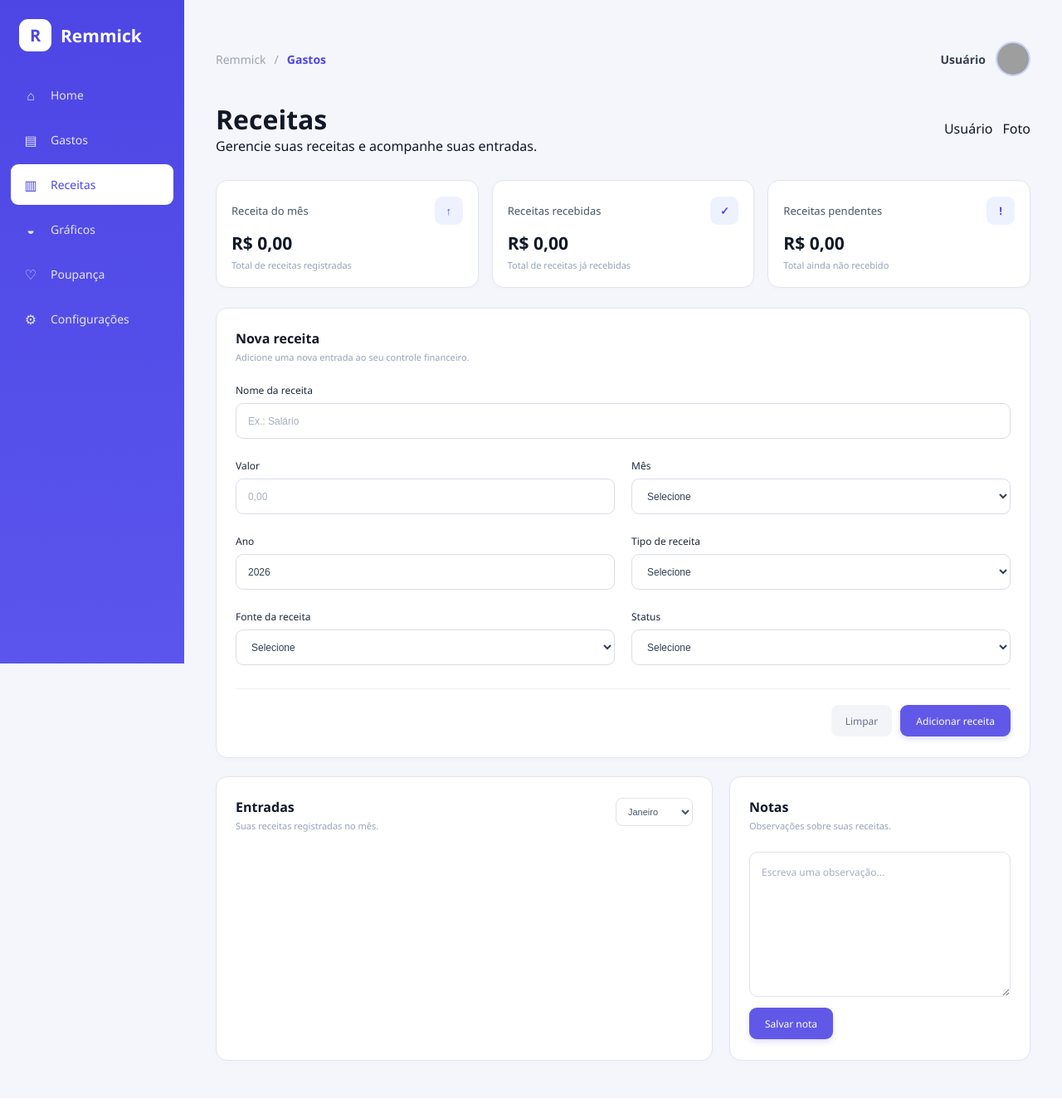
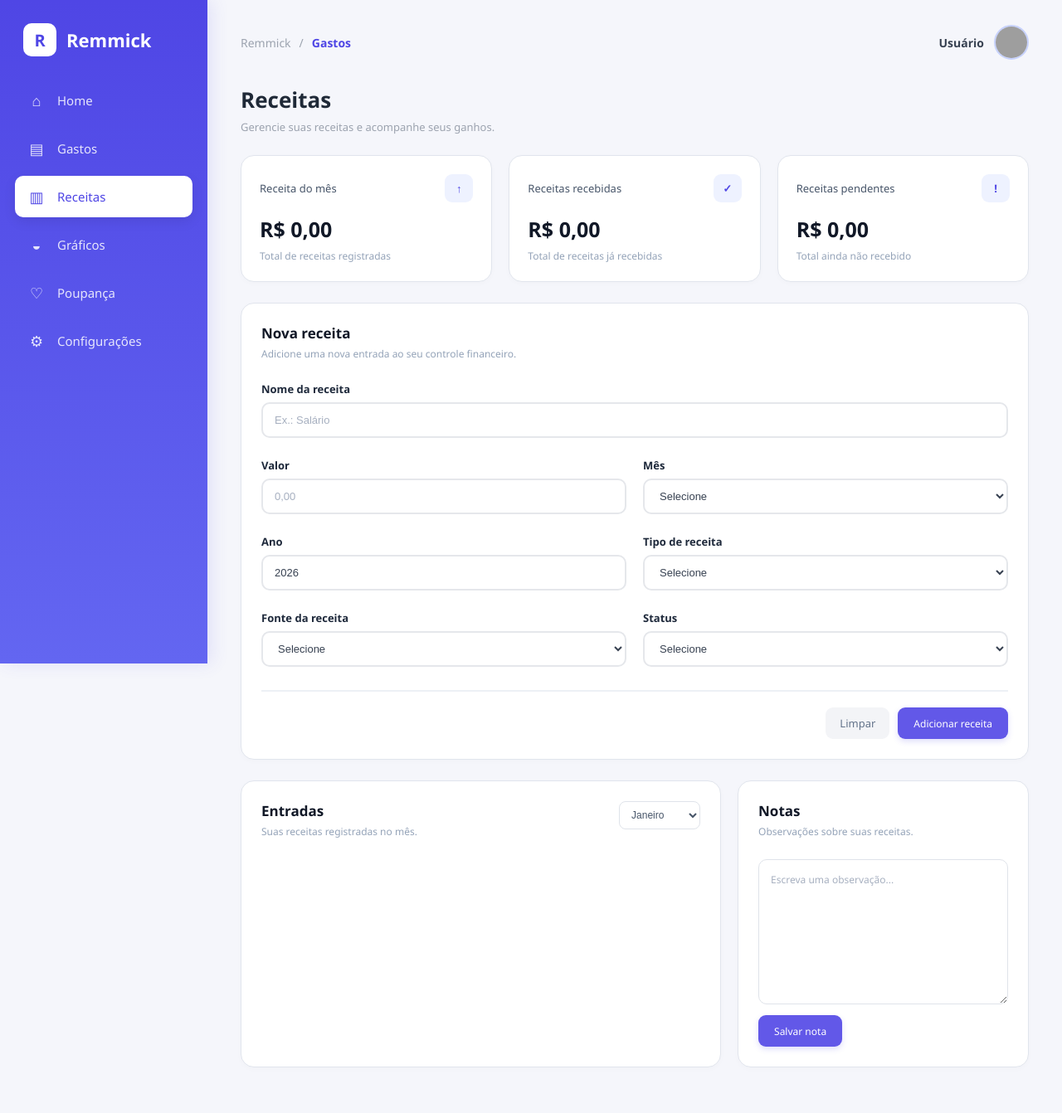
Before and after one commit to festa-enzo/Remmick-FinancialAssistant, a PHP site: page /Incomes.html in a window 1280 px wide. Shown: the whole page at 83% size. Before the commit the page ends 1280 px from the top, so only its background shows below. Run offline with PHP 8.4, Linux system fonts and the light colour scheme; grey boxes are pictures that could not be loaded.

Commit message:
alteração no css

````diff
--- a/Frontend/Home.html
+++ b/Frontend/Home.html
@@ -99,6 +99,9 @@
 
             </header>
 
+        <!-- =========================
+        TÍTULO DA PÁGINA
+        ========================== -->
 
         <section class="page-title">
 
--- a/Frontend/Incomes.html
+++ b/Frontend/Incomes.html
@@ -1,4 +1,3 @@
-```html
 <!DOCTYPE html>
 
 <html lang="pt-BR">
@@ -97,26 +96,21 @@
 
         <!-- CABEÇALHO -->
 
-        <header class="page-header">
+        <section class="page-title">
 
             <div>
+                <h1>Receitas</h1>
 
-                <h1>Receitas</h1>
-                <p>Gerencie suas receitas e acompanhe suas entradas.</p>
-
+                <p>
+                    Gerencie suas receitas e acompanhe seus ganhos.
+                </p>
             </div>
 
-            <div class="user-area">
+ <!--           <button type="button" class="primary-button" id="open-expense-form">
+                + Adicionar gasto
+            </button> -->
 
-                <span>Usuário</span>
-
-                <div class="user-photo">
-                    Foto
-                </div>
-
-            </div>
-
-        </header>
+        </section>
 
 
         <!-- CARDS -->
--- a/Frontend/Style/Expenses.css
+++ b/Frontend/Style/Expenses.css
@@ -538,7 +538,7 @@ grid-column: span 2;
 }
 
 .form-group label {
-color: #374151;
+color: #1e293b;
 font-size: 13px;
 font-weight: 600;
 }
--- a/Frontend/Style/Incomes.css
+++ b/Frontend/Style/Incomes.css
@@ -16,43 +16,52 @@ body {
 ========================= */
 
 .sidebar {
+    width: 250px;
+    min-height: 100vh;
+
+    background: linear-gradient(
+        180deg,
+        #4f46e5 0%,
+        #6366f1 100%
+    );
+    display: flex;
+    flex-direction: column;
+
+    padding: 28px 18px;
+
+    color: white;
+
     position: fixed;
     left: 0;
     top: 0;
+    bottom: 0;
 
-    width: 222px;
-    height: 100vh;
+    box-shadow: 5px 0 20px rgba(79, 70, 229, 0.12);
 
-    background: linear-gradient(
-        180deg,
-        #4d46e5 0%,
-        #5b55ed 100%
-    );
-
-    padding: 23px 13px;
-
-    color: white;
 }
 
+.sidebar-header {
+padding: 0 12px 35px;
+}
 
 .logo {
     display: flex;
     align-items: center;
 
-    gap: 11px;
+    gap: 12px;
 
     padding: 0 10px 28px;
 }
 
 
 .logo-icon {
-    width: 39px;
-    height: 39px;
+    width: 40px;
+    height: 40px;
 
     background: white;
     color: #4f46e5;
 
-    border-radius: 11px;
+    border-radius: 10px;
 
     display: flex;
     align-items: center;
@@ -64,7 +73,7 @@ body {
 
 
 .logo span {
-    font-size: 21px;
+    font-size: 22px;
     font-weight: 700;
 }
 
@@ -73,49 +82,53 @@ body {
     display: flex;
     flex-direction: column;
 
-    gap: 5px;
+    gap: 8px;
 }
 
 
 .menu-item {
-    height: 49px;
-
     display: flex;
     align-items: center;
 
-    gap: 15px;
+    gap: 14px;
 
-    padding: 0 15px;
+    padding: 13px 15px;
 
     color: rgba(255, 255, 255, 0.85);
 
     text-decoration: none;
 
-    border-radius: 9px;
+    border-radius: 10px;
 
-    font-size: 14px;
+    font-size: 15px;
 
-    transition: 0.2s;
+    transition: all 0.3s ease;
 }
 
 
 .menu-item:hover {
     background: rgba(255, 255, 255, 0.1);
+    color: white;
+
+
+    transform: translateX(2px);
 }
 
 
 .menu-item.active {
     background: white;
     color: #4f46e5;
+
+    box-shadow: 0 5px 15px rgba(0, 0, 0, 0.08);
 }
 
 
 .menu-icon {
-    width: 18px;
+    width: 22px;
 
     text-align: center;
 
-    font-size: 16px;
+    font-size: 18px;
 }
 
 
@@ -124,11 +137,14 @@ body {
 ========================= */
 
 .main-content {
-    margin-left: 222px;
+width: calc(100% - 250px);
 
-    min-height: 100vh;
 
-    padding: 28px 38px 45px;
+margin-left: 250px;
+
+padding: 30px 40px;
+
+
 }
 
 
@@ -211,7 +227,42 @@ object-fit: cover;
 
 
 }
+/* =========================
+   Título
+========================= */
 
+
+.page-title {
+display: flex;
+
+
+align-items: center;
+justify-content: space-between;
+
+margin-bottom: 25px;
+
+
+}
+
+.page-title h1 {
+color: #1f2937;
+
+
+font-size: 26px;
+
+margin-bottom: 6px;
+
+
+}
+
+.page-title p {
+color: #9ca3af;
+
+
+font-size: 13px;
+
+
+}
 
 /* =========================
    CARDS SUPERIORES
@@ -222,9 +273,9 @@ object-fit: cover;
 
     grid-template-columns: repeat(3, 1fr);
 
-    gap: 16px;
+    gap: 20px;
 
-    margin-bottom: 24px;
+    margin-bottom: 25px;
 }
 
 
@@ -233,13 +284,25 @@ object-fit: cover;
 
     border: 1px solid #e1e5ed;
 
-    border-radius: 14px;
+    border-radius: 16px;
 
-    padding: 19px 18px;
+    padding: 22px;
 
     min-height: 130px;
 
     box-shadow: 0 2px 7px rgba(15, 23, 42, 0.02);
+
+    transition: all 0.3s ease;
+
+}
+
+.summary-card:hover {
+transform: translateY(-3px);
+
+
+box-shadow: 0 15px 30px rgba(79, 70, 229, 0.10);
+
+
 }
 
 
@@ -250,7 +313,7 @@ object-fit: cover;
 
     justify-content: space-between;
 
-    margin-bottom: 8px;
+    margin-bottom: 15px;
 
     color: #475569;
 
@@ -272,23 +335,23 @@ object-fit: cover;
     align-items: center;
     justify-content: center;
 
-    font-weight: 600;
+    font-weight: 700;
 }
 
 
 .summary-card strong {
     display: block;
 
-    font-size: 21px;
+    font-size: 25px;
 
     color: #111827;
 
-    margin-bottom: 5px;
+    margin-bottom: 7px;
 }
 
 
 .summary-card p {
-    font-size: 11px;
+    font-size: 12px;
 
     color: #94a3b8;
 }
@@ -303,9 +366,11 @@ object-fit: cover;
 
     border: 1px solid #e1e5ed;
 
-    border-radius: 14px;
+    border-radius: 16px;
 
-    padding: 25px 23px;
+    padding: 24px;
+
+    margin-bottom: 25px;
 
     box-shadow: 0 2px 7px rgba(15, 23, 42, 0.02);
 }
@@ -318,23 +383,23 @@ object-fit: cover;
 
     align-items: flex-start;
 
-    margin-bottom: 24px;
+    margin-bottom: 25px;
 }
 
 
 .section-header h2 {
-    font-size: 16px;
+    font-size: 17px;
 
     color: #111827;
 
-    margin-bottom: 4px;
+    margin-bottom: 5px;
 }
 
 
 .section-header p {
     color: #94a3b8;
 
-    font-size: 11px;
+    font-size: 12px;
 }
 
 
@@ -345,7 +410,7 @@ object-fit: cover;
 .income-form {
     display: grid;
 
-    grid-template-columns: 1fr 1fr;
+    grid-template-columns: repeat(2, 1fr);
 
     column-gap: 20px;
 
@@ -363,14 +428,14 @@ object-fit: cover;
 
 
 .form-group.full-width {
-    grid-column: 1 / -1;
+    grid-column: span 2;
 }
 
 
 .form-group label {
-    font-size: 12px;
+    font-size: 13px;
 
-    font-weight: 500;
+    font-weight: 600;
 
     color: #1e293b;
 }
@@ -382,21 +447,23 @@ object-fit: cover;
 
     height: 43px;
 
-    border: 1px solid #d9dee8;
+    border: 2px solid #e5e7eb;
 
-    border-radius: 9px;
+    border-radius: 10px;
 
     background: white;
 
     padding: 0 14px;
 
-    color: #334155;
+    color: #374151;
 
-    font-size: 12px;
+    font-size: 13px;
+
+    font-weight: 500;
 
     outline: none;
 
-    transition: 0.2s;
+    transition: all 0.2s ease;
 }
 
 
@@ -422,7 +489,7 @@ object-fit: cover;
 
     gap: 10px;
 
-    border-top: 1px solid #edf0f5;
+    border-top: 2px solid #edf0f5;
 
     padding-top: 19px;
 
@@ -450,7 +517,7 @@ button {
 
     color: #64748b;
 
-    font-size: 12px;
+    font-size: 13px;
 }
 
 
@@ -512,7 +579,7 @@ button {
 
     color: #475569;
 
-    font-size: 11px;
+    font-size: 12px;
 
     outline: none;
 }
@@ -580,7 +647,7 @@ button {
     align-items: center;
     justify-content: center;
 
-    font-size: 11px;
+    font-size: 12px;
 
     font-weight: 600;
 }
````
Also changed, not shown: Frontend/Style/Home.css (+22 -1 lines).
